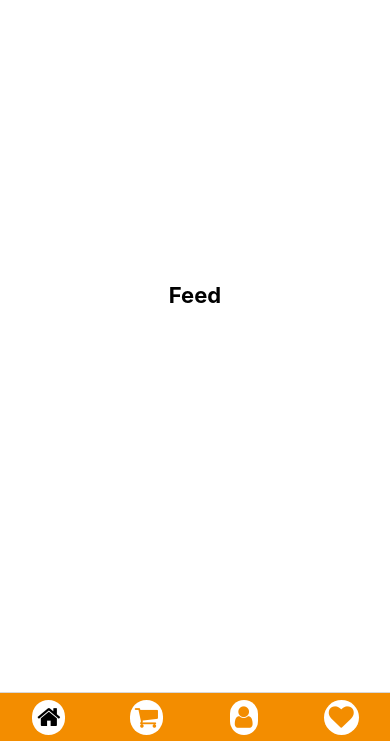
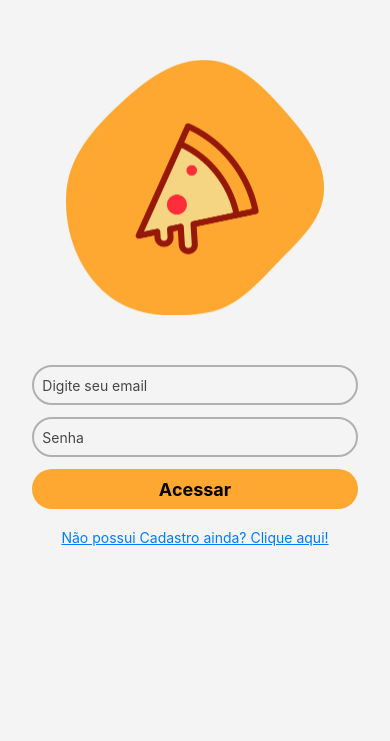
Before and after one commit to WesleyDSilva/Proj_Pizzaria_React_Native, a React Native app: screen /SignIn in a window 390 px wide. Shown: the part 103-844 px from the top of the page. Built offline with nearby package versions, Linux system fonts and the light colour scheme.

Commit message:
Update_Bottom_Tabs

```diff
--- a/src/pages/Dashboard/index.tsx
+++ b/src/pages/Dashboard/index.tsx
@@ -1,71 +1,64 @@
-import { createBottomTabNavigator } from "@react-navigation/bottom-tabs";
-import { View } from "react-native";
-import Icon from 'react-native-vector-icons/Feather';
+import React, {useContext, useState} from "react";
+import {View, Text, Button, SafeAreaView,TouchableOpacity, TextInput, StyleSheet} from 'react-native'
+import { AuthContext } from "../../contexts/AuthContext";
 
-import Feed from "../Feed";
-import Carrinho from "../Carrinho";
-import Profile from "../Profile";
-import Favoritos from "../Favoritos";
+export default function Dashboard(): React.JSX.Element{
+    const {signOut} = useContext(AuthContext);
+    return(
+        <SafeAreaView style= {styles.container}>
+            <Text style={styles.title}>Novo Pedido</Text>
 
-const Tab = createBottomTabNavigator();
+            <TextInput placeholder="Número da Mesa" placeholderTextColor="#FFF" style={styles.input}
+                keyboardType="numeric"
+            />
+            <TouchableOpacity style={styles.button}>
+                <Text style={styles.buttonText}>Abrir mesa</Text>
 
-export default function TabRoutes() {
-    return (
-        <Tab.Navigator
-            screenOptions={{
-                headerShown: false,
-                tabBarActiveTintColor: '#fff', // Cor do ícone ativo
-                tabBarInactiveTintColor: '#F38D00', // Cor do ícone inativo
-                tabBarStyle: {
-                    backgroundColor: '#F38D00', // Cor de fundo da barra
-                },
-            }}
-        >
-            <Tab.Screen
-                name="feed"
-                component={Feed}
-                options={{
-                    tabBarIcon: ({ color, size }) => (
-                        <View style={{
-                            backgroundColor: '#fff',
-                            borderRadius: 25,
-                            padding: 5,
-                            justifyContent: 'center',
-                            alignItems: 'center'
-                        }}>
-                            <Icon name="home" color={color} size={size} />
-                        </View>
-                    ),
-                    tabBarLabel: 'Início'
-                }}
-            />
+            </TouchableOpacity>
 
-            <Tab.Screen
-                name="carrinho"
-                component={Carrinho}
-                options={{
-                    tabBarIcon: ({ color, size }) => <Icon name="shopping-cart" color={color} size={size} />,
-                    tabBarLabel: 'Carrinho'
-                }}
-            />
+        </SafeAreaView>
+    )
+}
 
-            <Tab.Screen
-                name="user"
-                component={Profile}
-                options={{
-                    tabBarIcon: ({ color, size }) => <Icon name="user" color={color} size={size} />,
-                    tabBarLabel: 'Usuário'
-                }}
-            />
+const styles = StyleSheet.create({
+    container:{
+        flex:1,
+        justifyContent: 'center',
+        alignItems:'center',
+        paddingVertical:15,
+        backgroundColor: '#F4F4F4',
+    },
+    title:{
+        fontSize: 30,
+        fontWeight: 'bold',
+        color: '#000',
+        marginBottom: 24,
+    },
+    input:{
+        width:'90%',
+        height:60,
+        backgroundColor: '#fff',
+        borderRadius: 4,
+        paddingHorizontal:8,
+        textAlign: 'center',
+        fontSize: 22,
+        color: '#000'
+    },
+    button:{
+        width: '90%',
+        height: 40,
+        backgroundColor: '#FFA831',
+        borderRadius: 4,
+        marginVertical: 12,
+        justifyContent: 'center',
+        alignItems: 'center',
 
-            <Tab.Screen
-                name="new"
-                component={Favoritos}
-                options={{
-                    tabBarIcon: ({ color, size }) => <Icon name="heart" color={color} size={size} />,
-                    tabBarLabel: 'Novo'
-                }}
-            />
-        </Tab.Navigator>
-    );
-}
+    },
+    buttonText:{
+        fontSize: 18,
+        color: '#fff',
+        fontWeight: 'bold'
+
+    }
+
+})
--- a/src/pages/SignIn/index.tsx
+++ b/src/pages/SignIn/index.tsx
@@ -1,102 +1,116 @@
-import { createBottomTabNavigator } from "@react-navigation/bottom-tabs";
-import { View } from "react-native";
+import React, { useState, useContext } from "react";
+import { View, Text, StyleSheet, TextInput, TouchableOpacity, Image } from "react-native";
+import { useNavigation } from "@react-navigation/native"; // Importação para navegação
+import { AuthContext } from "../../contexts/AuthContext";
 
-import Icon from 'react-native-vector-icons/FontAwesome';
+export default function SignIn(): React.JSX.Element {
+  const { signIn } = useContext(AuthContext);
+  const navigation = useNavigation(); // Hook para navegação
 
-import Feed from "../Feed";
-import Carrinho from "../Carrinho";
-import Profile from "../Profile";
-import Favoritos from "../Favoritos";
+  const [isFocused, setIsFocused] = useState(false);
+  const [isFocusedUser, setIsFocusedUser] = useState(false);
 
-const Tab = createBottomTabNavigator();
+  const [email, setEmail] = useState("");
+  const [password, setPassword] = useState("");
 
-export default function TabRoutes() {
-    return (
-        <Tab.Navigator
-            screenOptions={{
-                headerShown: false,
-                tabBarActiveTintColor: '#000', // Cor do ícone ativo
-                tabBarInactiveTintColor: '#F38D00', // Cor do ícone inativo
-                tabBarStyle: {
-                    backgroundColor: '#F38D00', // Cor de fundo da barra
-                },
-            }}
-        >
-            <Tab.Screen
-                name="feed"
-                component={Feed}
-                options={{
-                    tabBarIcon: ({ color, size }) => (
-                        <View style={{
-                            backgroundColor: '#fff',
-                            borderRadius: 25,
-                            padding: 5,
-                            justifyContent: 'center',
-                            alignItems: 'center'
-                        }}>
-                            <Icon  name="home" color={color} size={size} />
-                        </View>
-                    ),
-                    tabBarLabel: ''
-                }}
-            />
+  async function handleLogin() {
+    if (email === "" || password === "") {
+      return;
+    }
+    await signIn({ email, password });
+  }
 
-            <Tab.Screen
-                name="carrinho"
-                component={Carrinho}
-                options={{
-                  tabBarIcon: ({ color, size }) => (
-                    <View style={{
-                        backgroundColor: '#fff',
-                        borderRadius: 25,
-                        padding: 5,
-                        justifyContent: 'center',
-                        alignItems: 'center'
-                    }}>
-                        <Icon  name="shopping-cart" color={color} size={size} />
-                    </View>
-                ),
-                tabBarLabel: ''
-              }}
-            />
+  return (
+    <View style={styles.container}>
+      <Image style={styles.logo} source={require('../../assets/logo.png')} />
 
-            <Tab.Screen
-                name="Profile"
-                component={Profile}
-                options={{
-                  tabBarIcon: ({ color, size }) => (
-                    <View style={{
-                        backgroundColor: '#fff',
-                        borderRadius: 25,
-                        padding: 5,
-                        justifyContent: 'center',
-                        alignItems: 'center'
-                    }}>
-                        <Icon  name="user" color={color} size={size} />
-                    </View>
-                ),
-                tabBarLabel: ''
-              }}
-            />
+      <View style={styles.inputContainer}>
+        <TextInput
+          placeholder="Digite seu email"
+          style={[styles.input, isFocusedUser && styles.inputFocused]}
+          onFocus={() => setIsFocusedUser(true)}
+          onBlur={() => setIsFocusedUser(false)}
+          placeholderTextColor="#474747"
+          value={email}
+          onChangeText={setEmail}
+        />
 
-            <Tab.Screen
-                name="Favoritos"
-                component={Favoritos}
-                options={{
-                  tabBarIcon: ({ color, size }) => (
-                    <View style={{
-                        backgroundColor: '#fff',
-                        borderRadius: 25,
-                        padding: 5,
-                        justifyContent: 'center',
-                        alignItems: 'center'
-                    }}>
-                        <Icon  name="heart" color={color} size={size} />
-                    </View>
-                ),
-                tabBarLabel: ''
-              }}
-            />
-        </Tab.Navigator>
-    );
+        <TextInput
+          placeholder="Senha"
+          style={[styles.input, isFocused && styles.inputFocused]}
+          onFocus={() => setIsFocused(true)}
+          onBlur={() => setIsFocused(false)}
+          placeholderTextColor="#474747"
+          secureTextEntry={true}
+          value={password}
+          onChangeText={setPassword}
+        />
+
+        <TouchableOpacity style={styles.button} onPress={handleLogin}>
+          <Text style={styles.buttonText}>Acessar</Text>
+        </TouchableOpacity>
+
+        {/* Adicionando o link para a página de Cadastro */}
+        <TouchableOpacity onPress={() => navigation.navigate('Cadastro')}>
+          <Text style={styles.linkText}>
+            Não possui Cadastro ainda? Clique aqui!
+          </Text>
+        </TouchableOpacity>
+      </View>
+    </View>
+  );
 }
+
+const styles = StyleSheet.create({
+  container: {
+    flex: 1,
+    justifyContent: 'center',
+    alignItems: 'center',
+    backgroundColor: '#F4F4F4'
+  },
+  logo: {
+    marginBottom: 18,
+    width: 258,
+    height: 255,
+  },
+  inputContainer: {
+    width: '95%',
+    alignItems: 'center',
+    justifyContent: 'center',
+    paddingVertical: 32,
+    paddingHorizontal: 14
+  },
+  input: {
+    width: '95%',
+    height: 40,
+    backgroundColor: '#F4F4F4',
+    borderColor: '#B0B0B0',
+    borderWidth: 2,
+    marginBottom: 12,
+    borderRadius: 30,
+    paddingHorizontal: 8,
+    color: '#000'
+  },
+  inputFocused: {
+    borderColor: '#ff0000', // Cor da borda quando o campo está focado
+  },
+  button: {
+    width: '95%',
+    height: 40,
+    backgroundColor: '#FFA831',
+    borderRadius: 30,
+    justifyContent: 'center',
+    alignItems: 'center',
+    marginBottom: 20 // Espaço para o link de cadastro
+  },
+  buttonText: {
+    fontSize: 18,
+    fontWeight: 'bold',
+    color: '#000',
+  },
+  linkText: {
+    fontSize: 14,
+    color: '#007BFF', // Cor do texto do link
+    textDecorationLine: 'underline', // Sublinhado para indicar o link
+  }
+});
```
Also changed, not shown: src/pages/Bottom_Tabs/intex.tsx (added, +71 -0 lines), src/pages/SignIn/index copy.tsx (deleted, +0 -116 lines).
